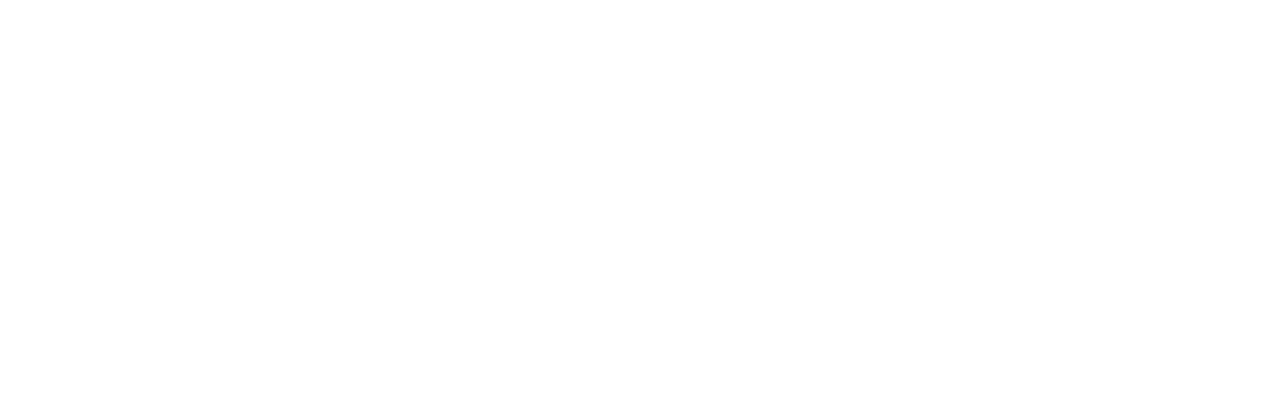
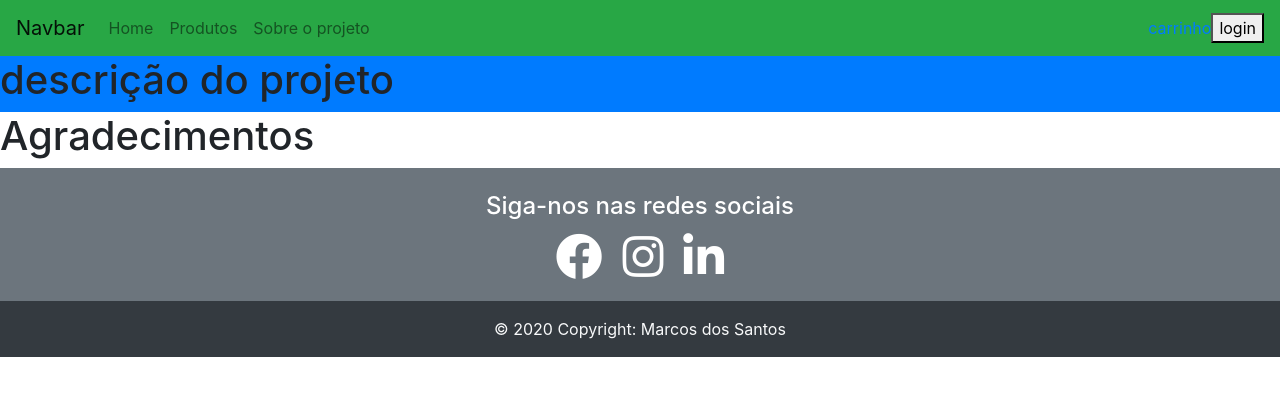
Before and after one commit to JessicaHolanda/difusaEco-front, an Angular app: page /sobre-projeto in a window 1280 px wide. Before the commit this address led to /. Shown: the top 396 px of the page. Built offline with nearby package versions, Linux system fonts and the light colour scheme.

Commit message:
feat(component/sobre): adicionado layout inicial, além de rota para página sobre

```diff
--- a/src/app/app-routing.module.ts
+++ b/src/app/app-routing.module.ts
@@ -2,13 +2,15 @@
 import { RouterModule, Routes } from '@angular/router';
 import { LandingpageComponent } from './landingpage/landingpage.component';
 import { ProdutosComponent } from './produtos/produtos.component';
+import { SobreProjetoComponent } from './sobre-projeto/sobre-projeto.component';
 
 const routes: Routes = [
 
   {path: '', redirectTo: 'landingpage', pathMatch: 'full'},
 
   {path: 'landingpage', component: LandingpageComponent},
-  {path: 'produtos', component: ProdutosComponent}
+  {path: 'produtos', component: ProdutosComponent},
+  {path: 'sobre-projeto', component: SobreProjetoComponent}
 ];
 
 @NgModule({
--- a/src/app/app.module.ts
+++ b/src/app/app.module.ts
@@ -7,6 +7,7 @@
 import { FooterComponent } from './footer/footer.component';
 import { LandingpageComponent } from './landingpage/landingpage.component';
 import { ProdutosComponent } from './produtos/produtos.component';
+import { SobreProjetoComponent } from './sobre-projeto/sobre-projeto.component';
 
 @NgModule({
   declarations: [
@@ -14,7 +15,8 @@
     HeaderComponent,
     FooterComponent,
     LandingpageComponent,
-    ProdutosComponent
+    ProdutosComponent,
+    SobreProjetoComponent
   ],
   imports: [
     BrowserModule,
--- a/src/app/header/header.component.html
+++ b/src/app/header/header.component.html
@@ -15,10 +15,11 @@
           <a class="nav-link" routerLink='/produtos'>Produtos</a>
         </li>
         <li class="nav-item">
-          <a class="nav-link" href="#">Sobre o projeto</a>
+          <a class="nav-link" routerLink='/sobre-projeto'>Sobre o projeto</a>
         </li>
       </ul>
 
+      <a href="">carrinho</a>
       <button>
         login
       </button>
--- /dev/null
+++ b/src/app/sobre-projeto/sobre-projeto.component.html
@@ -0,0 +1,19 @@
+<app-header></app-header>
+
+<!--Descricao-->
+<div class="container-fluid bg-primary">
+    <div class="row">
+        <h1>descrição do projeto</h1>
+    </div>
+</div>
+<!--/Descricao-->
+
+<!--Agradecimentos-->
+<div class="container-fluid">
+    <div class="row">
+        <h1>Agradecimentos</h1>
+    </div>
+</div>
+<!--/Agradecimentos-->
+
+<app-footer></app-footer>
--- /dev/null
+++ b/src/app/sobre-projeto/sobre-projeto.component.ts
@@ -0,0 +1,15 @@
+import { Component, OnInit } from '@angular/core';
+
+@Component({
+  selector: 'app-sobre-projeto',
+  templateUrl: './sobre-projeto.component.html',
+  styleUrls: ['./sobre-projeto.component.css']
+})
+export class SobreProjetoComponent implements OnInit {
+
+  constructor() { }
+
+  ngOnInit(): void {
+  }
+
+}
```
Also changed, not shown: src/app/sobre-projeto/sobre-projeto.component.css (added).
